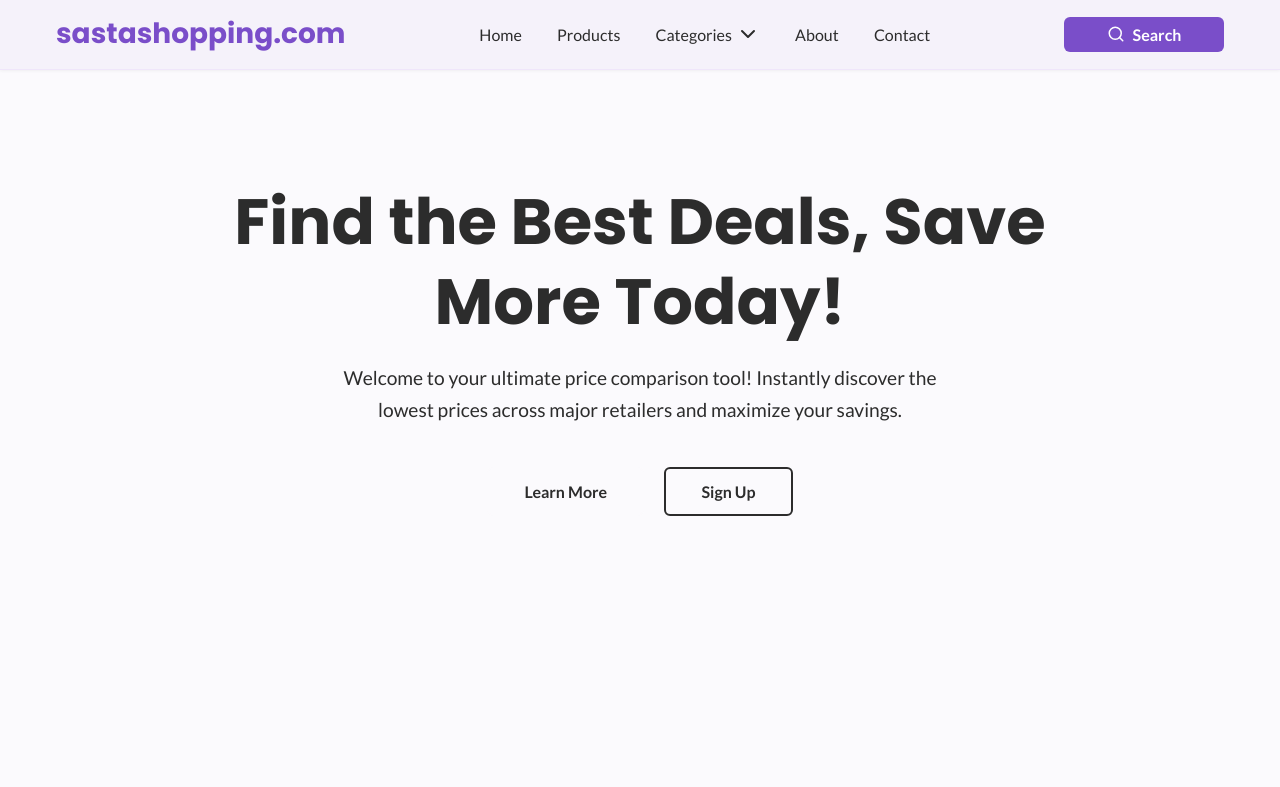
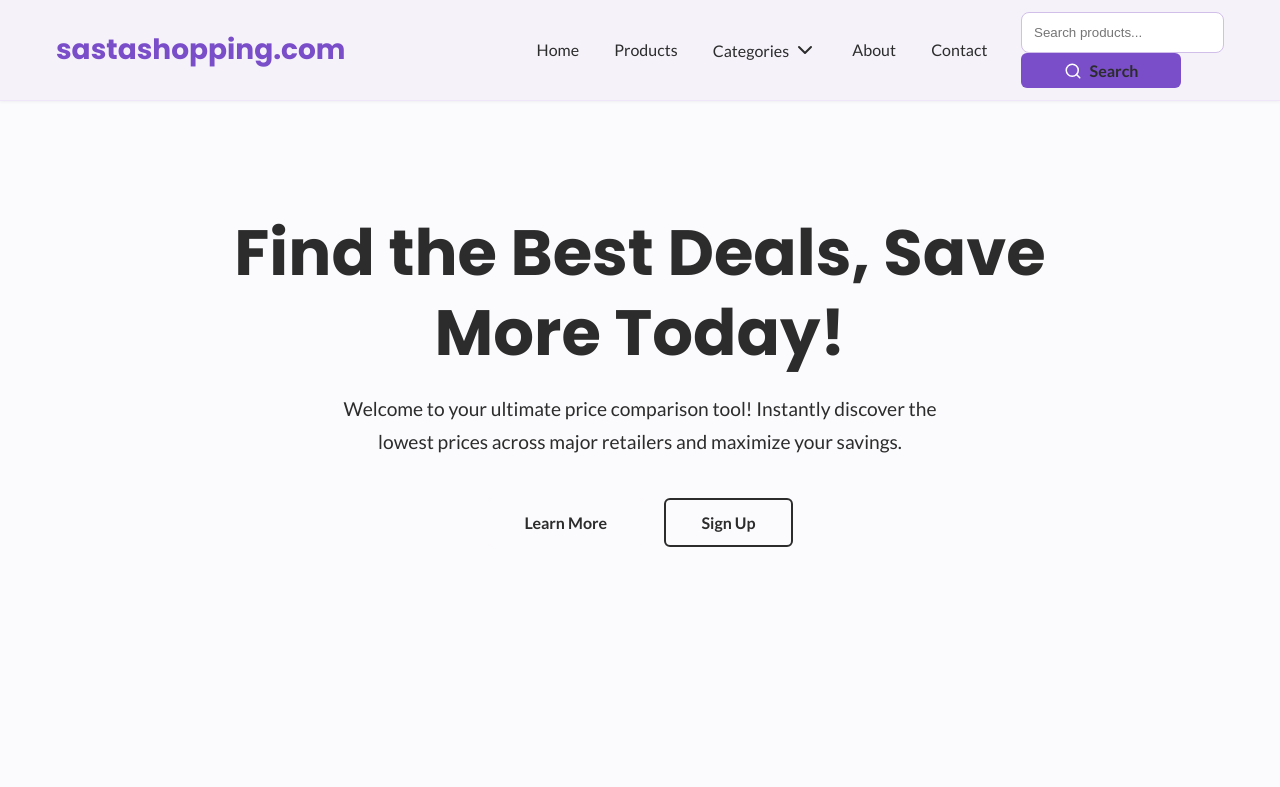
Before and after one commit to shiveshhcodes/sastashopping.com, a React (Vite) app: page / in a window 1280 px wide. Shown: the top 787 px of the page. Built offline with nearby package versions, Linux system fonts and the light colour scheme.

Commit message:
basic changes

```diff
--- a/src/components/Navbar.jsx
+++ b/src/components/Navbar.jsx
@@ -8,25 +8,49 @@ function Navbar() {
   const [isMobileMenuOpen, setIsMobileMenuOpen] = useState(false);
   // State for dropdown visibility
   const [isDropdownOpen, setIsDropdownOpen] = useState(false);
+  // State for search input expansion
+  const [isSearchExpanded, setIsSearchExpanded] = useState(false);
+  // State for search query
+  const [searchQuery, setSearchQuery] = useState('');
   // Ref for the dropdown to detect outside clicks
   const dropdownRef = useRef(null);
+  // Ref for the search container to detect outside clicks
+  const searchRef = useRef(null);
+  // Ref for the search input to focus it when expanded
+  const searchInputRef = useRef(null);
+
 
   // Toggle mobile menu
   const toggleMobileMenu = () => {
     setIsMobileMenuOpen(!isMobileMenuOpen);
     setIsDropdownOpen(false); // Close dropdown when opening/closing mobile menu
+    setIsSearchExpanded(false); // Close search when opening/closing mobile menu
   };
 
   // Toggle dropdown menu
   const toggleDropdown = () => {
     setIsDropdownOpen(!isDropdownOpen);
+    setIsSearchExpanded(false); // Close search when opening dropdown
   };
 
-  // Close dropdown if clicked outside
+  // Toggle search expansion
+  const toggleSearch = () => {
+    setIsSearchExpanded(!isSearchExpanded);
+  };
+
+  // Close dropdown or search if clicked outside
   useEffect(() => {
     function handleClickOutside(event) {
+      // Close dropdown if click is outside dropdown ref
       if (dropdownRef.current && !dropdownRef.current.contains(event.target)) {
         setIsDropdownOpen(false);
+      }
+      // Close search if click is outside search ref AND search is expanded
+      if (searchRef.current && !searchRef.current.contains(event.target) && isSearchExpanded) {
+         // Only collapse if the search input is empty
+         if (!searchQuery) {
+            setIsSearchExpanded(false);
+         }
       }
     }
     // Bind the event listener
@@ -35,7 +59,14 @@ function Navbar() {
       // Unbind the event listener on clean up
       document.removeEventListener("mousedown", handleClickOutside);
     };
-  }, [dropdownRef]);
+  }, [dropdownRef, searchRef, isSearchExpanded, searchQuery]); // Add dependencies
+
+  // Focus search input when it expands
+  useEffect(() => {
+    if (isSearchExpanded && searchInputRef.current) {
+      searchInputRef.current.focus();
+    }
+  }, [isSearchExpanded]);
 
 
   return (
@@ -58,7 +89,7 @@ function Navbar() {
               <ChevronDown className={`${styles.chevron} ${isDropdownOpen ? styles.chevronOpen : ''}`} />
             </button>
             {isDropdownOpen && (
-              <div className={`${styles.dropdownMenu} ${isDropdownOpen ? styles.dropdownMenuOpen : ''}`}>
+              <div className={`${styles.dropdownMenu} ${isDropdownMenuOpen ? styles.dropdownMenuOpen : ''}`}>
                 <a href="/electronics" className={styles.dropdownItem}>Electronics</a>
                 <a href="/clothing" className={styles.dropdownItem}>Clothing</a>
                 <a href="/home" className={styles.dropdownItem}>Home & Kitchen</a>
@@ -67,14 +98,30 @@ function Navbar() {
           </div>
           <a href="/about" className={styles.navLink}>About</a>
           <a href="/contact" className={styles.navLink}>Contact</a>
-        </div>
 
-        {/* Search Button (Desktop) */}
-        <div className={styles.desktopSearch}>
-          <button className={styles.searchButton}>
-            <Search size={18} className={styles.searchIcon} />
-            Search
-          </button>
+          {/* Search Container (Desktop) - Moved inside desktopNav */}
+          <div
+            className={`${styles.searchContainer} ${isSearchExpanded ? styles.searchExpanded : ''}`}
+            ref={searchRef}
+            // Removed hover events, expansion is now click-based
+          >
+            <input
+              type="text"
+              placeholder="Search products..."
+              className={styles.searchInput}
+              value={searchQuery}
+              onChange={(e) => setSearchQuery(e.target.value)}
+              ref={searchInputRef} // Attach ref to input
+              // Prevent click on input from collapsing the search container
+              onClick={(e) => e.stopPropagation()}
+            />
+            {/* Button to toggle search expansion */}
+            <button className={styles.searchButton} onClick={toggleSearch}>
+              <Search size={18} className={styles.searchIcon} />
+              {/* Text is only visible when not expanded */}
+              {!isSearchExpanded && <span className={styles.searchText}>Search</span>}
+            </button>
+          </div>
         </div>
 
         {/* Mobile Menu Button */}
@@ -93,10 +140,18 @@ function Navbar() {
           <a href="/home" className={styles.mobileNavLink}>Home & Kitchen</a>
           <a href="/about" className={styles.mobileNavLink}>About</a>
           <a href="/contact" className={styles.mobileNavLink}>Contact</a>
-          <button className={`${styles.searchButton} ${styles.mobileSearchButton}`}>
-            <Search size={18} className={styles.searchIcon} />
-            Search
-          </button>
+          <div className={styles.mobileSearchContainer}>
+            <input
+              type="text"
+              placeholder="Search products..."
+              className={styles.mobileSearchInput}
+            />
+            {/* Mobile search button - kept for mobile layout */}
+            <button className={`${styles.searchButton} ${styles.mobileSearchButton}`}>
+              <Search size={18} className={styles.searchIcon} />
+              Search
+            </button>
+          </div>
         </div>
       </div>
     </nav>
```
Also changed, not shown: src/components/HeroSection.module.css (line endings or trailing spaces), src/components/ImageGrid.module.css (line endings or trailing spaces).
